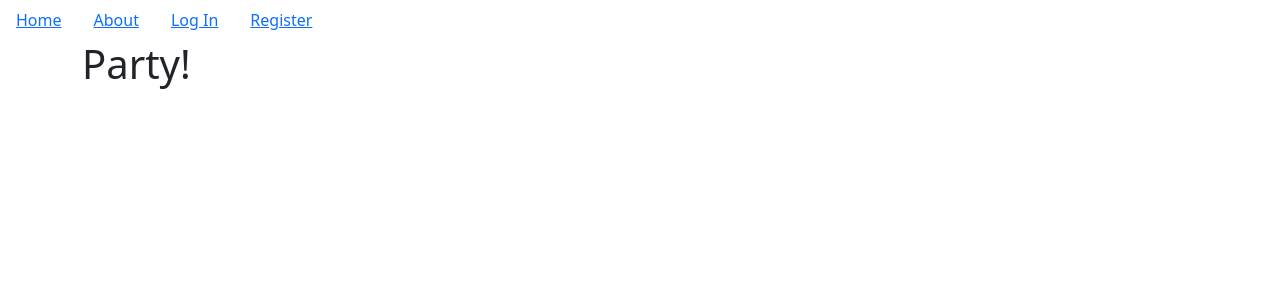
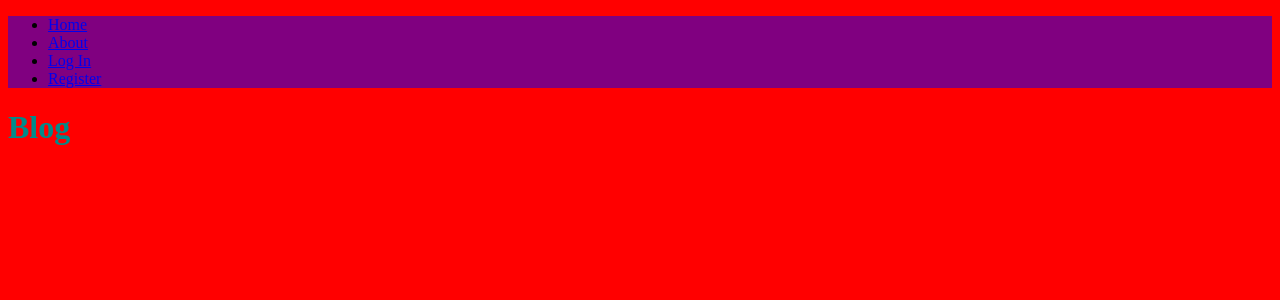
Before and after one commit to Atomic82/Nocturn, a Flask app: page / in a window 1280 px wide. Shown: the top 300 px of the page. Run offline with Flask 2, Linux system fonts and the light colour scheme; data that the repository does not hold is empty; parts of the project's set-up code (start-up, migrations or seed data) failed here and were passed over.

Commit message:
Add CSS files

```diff
--- a/myapp/blog_posts/forms.py
+++ b/myapp/blog_posts/forms.py
@@ -1,8 +1,8 @@
 from flask_wtf import FlaskForm
-from wtforms import StringField, submitField, TextAreaField
+from wtforms import StringField, SubmitField, TextAreaField
 from wtforms.validators import DataRequired
 
-class BlogPostFrom(FlaskForm):
+class BlogPostForm(FlaskForm):
     title = StringField('Title', validators=[DataRequired])
     text = TextAreaField('Text', validators=[DataRequired])
     submit = SubmitField('Post')
--- a/myapp/blog_posts/views.py
+++ b/myapp/blog_posts/views.py
@@ -6,7 +6,7 @@ from myapp.blog_posts.forms import BlogPostForm
 
 blog_posts = Blueprint('blog_posts', __name__)
 
-@blog_posts('/create', methods=['GET', 'POST'])
+@blog_posts.route('/create', methods=['GET', 'POST'])
 @login_required
 def create_post():
   form = BlogPostForm()
@@ -47,7 +47,7 @@ def update(blog_post_id):
 
     return render_template('create_post.html',title='Updating',form=form)
 
-@blog_post.route('/<int:blog_post_id>/delete', methods=['GET', 'POST'])
+@blog_posts.route('/<int:blog_post_id>/delete', methods=['GET', 'POST'])
 @login_required
 def delete_post(blog_post_id):
     blog_post = BlogPost.query.get_or_404(blog_post_id)
--- a/myapp/templates/base.html
+++ b/myapp/templates/base.html
@@ -2,11 +2,13 @@
 <html lang="en">
 
 <head>
-    <link href="https://cdn.jsdelivr.net/npm/bootstrap@5.1.3/dist/css/bootstrap.min.css" rel="stylesheet" integrity="sha384-1BmE4kWBq78iYhFldvKuhfTAU6auU8tT94WrHftjDbrCEXSU1oBoqyl2QvZ6jIW3" crossorigin="anonymous">
-    <script defer src="https://cdn.jsdelivr.net/npm/bootstrap@5.1.3/dist/js/bootstrap.bundle.min.js" integrity="sha384-ka7Sk0Gln4gmtz2MlQnikT1wXgYsOg+OMhuP+IlRH9sENBO0LRn5q+8nbTov4+1p" crossorigin="anonymous"></script>
+    <!-- <link href="https://cdn.jsdelivr.net/npm/bootstrap@5.1.3/dist/css/bootstrap.min.css" rel="stylesheet" integrity="sha384-1BmE4kWBq78iYhFldvKuhfTAU6auU8tT94WrHftjDbrCEXSU1oBoqyl2QvZ6jIW3" crossorigin="anonymous"> -->
+    <!-- <script defer src="https://cdn.jsdelivr.net/npm/bootstrap@5.1.3/dist/js/bootstrap.bundle.min.js" integrity="sha384-ka7Sk0Gln4gmtz2MlQnikT1wXgYsOg+OMhuP+IlRH9sENBO0LRn5q+8nbTov4+1p" crossorigin="anonymous"></script> -->
     <meta charset="UTF-8">
     <meta http-equiv="X-UA-Compatible" content="IE=edge">
     <meta name="viewport" content="width=device-width, initial-scale=1.0">
+
+    <link rel="stylesheet" href="/static/css/main.css">
     <title>Party!</title>
 </head>
 
--- a/myapp/templates/index.html
+++ b/myapp/templates/index.html
@@ -1,7 +1,33 @@
-{% extends "base.html" %}
-{% block content %}
-    <div class="jumbotron">
-        <h1>Party!</h1>
+{% extends "base.html" %} {% block content %}
+<div class="jumbotron">
+    <h1>Blog</h1>
+</div>
+<div class="container">
+    {% for post in blog_posts.items %}
+    <div class="card">
+        <div class="car-boy">
+            <h2>
+                <a class="card-title" href="{{url_for('blog_posts.blog_post', blog_post_id=post.id)}}">{{post.title}}</a>
+                <a href="{{url_for('users.user_posts', username=post.author.username)}}">Written by: {{post.author.username}}</a>
+            </h2>
+            <p>Published on: {{post.date.strftime('%Y - %m - %d')}}</p>
+            <a class="btn btn-primary" href="{{url_for('blog_posts.blog_post', blog_post_id=post.id)}}">Read Blog Post</a>
+        </div>
     </div>
+    {% endfor %}
+</div>
 
+<nav aria-label="Page Navigation example">
+    <ul class="pagination justify-content-center">
+        {% for page_num in blog_posts.iter_pages(left_edge=1, right_edge=1, left_current=1, right_current=2) %} {% if blog_posts.page == page_num %}
+        <li class="page-item disabled">
+            <a class="page-link" href="{{url_for('core.index', page=page_num)}}">{{ page_num }}</a>
+        </li>
+        {% else %}
+        <li class="page-item">
+            <a class="page-link" href="{{url_for('core.index', page=page_num)}}">{{ page_num }}</a>
+        </li>
+        {% endif %} {% endfor %}
+    </ul>
+</nav>
 {% endblock %}
--- /dev/null
+++ b/static/css/main.css
@@ -0,0 +1,11 @@
+h1 {
+    color: darkcyan;
+}
+
+body {
+    background-color: red;
+}
+
+.nav {
+    background-color: purple;
+}
```
Also changed, not shown: myapp/templates/blog_post.html (added, +17 -0 lines), myapp/templates/create_post.html (added, +17 -0 lines), README.md, myapp/templates/user_blog_posts.html (renamed from myapp/templates/nocturn_shop_items.html).
